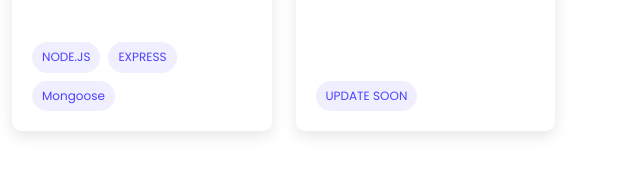
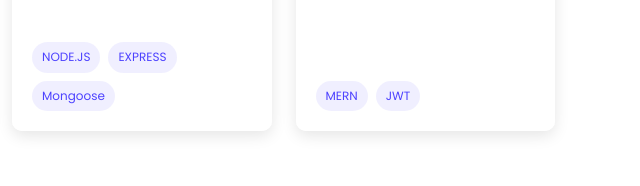
Before and after one commit to devmac505/MyPortfolio, a plain HTML site: page index.html in a window 1280 px wide. Shown: the part 4413-4599 px from the top of the page, 640-1280 px from the left. Drawn offline with nearby package versions, Linux system fonts and the light colour scheme.

Commit message:
Add tech stack

```diff
--- a/index.html
+++ b/index.html
@@ -412,7 +412,8 @@
             <h4>Blog Platform</h4>
             <p>Created a visually appealing, mobile-friendly landing page with smooth navigation and responsive grids.</p>
             <div class="project-tags">
-              <span>UPDATE SOON</span>
+              <span>MERN</span>
+              <span>JWT</span>
             </div>
           </div>
         </div>
```
